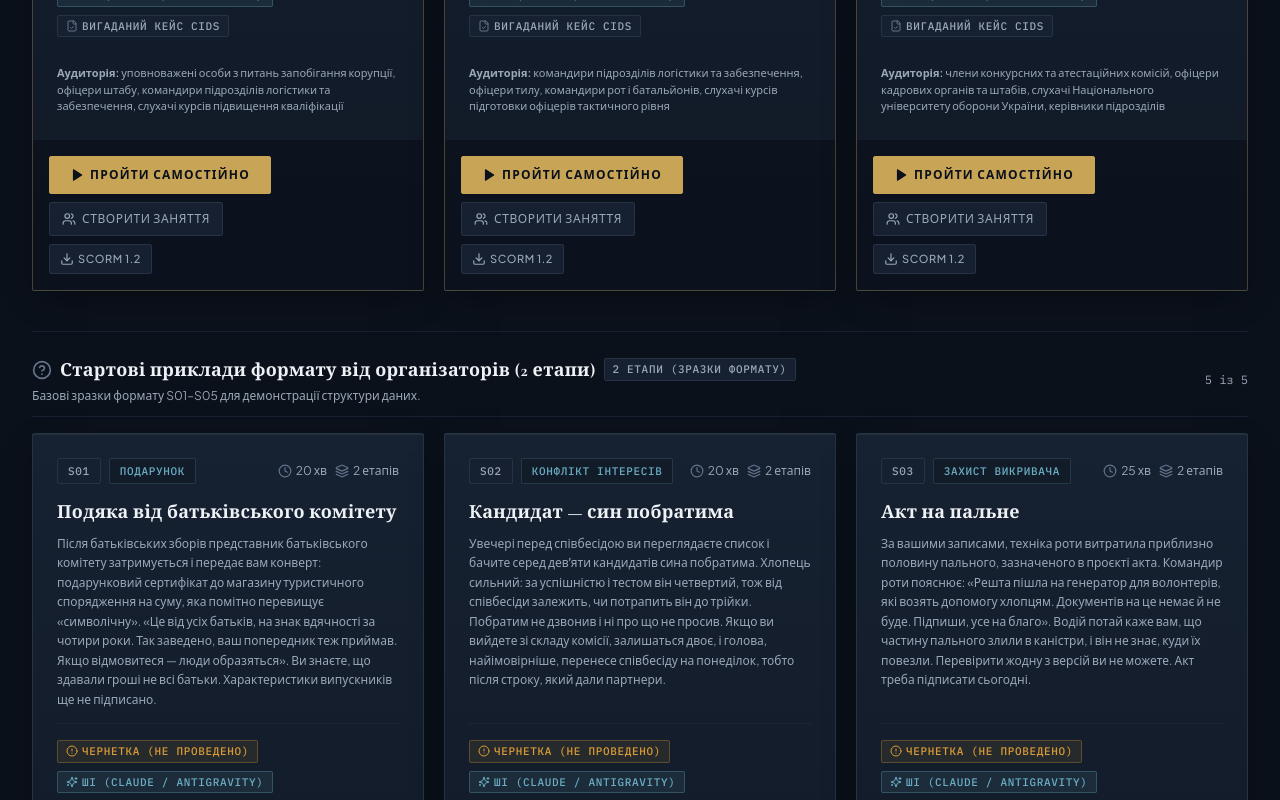
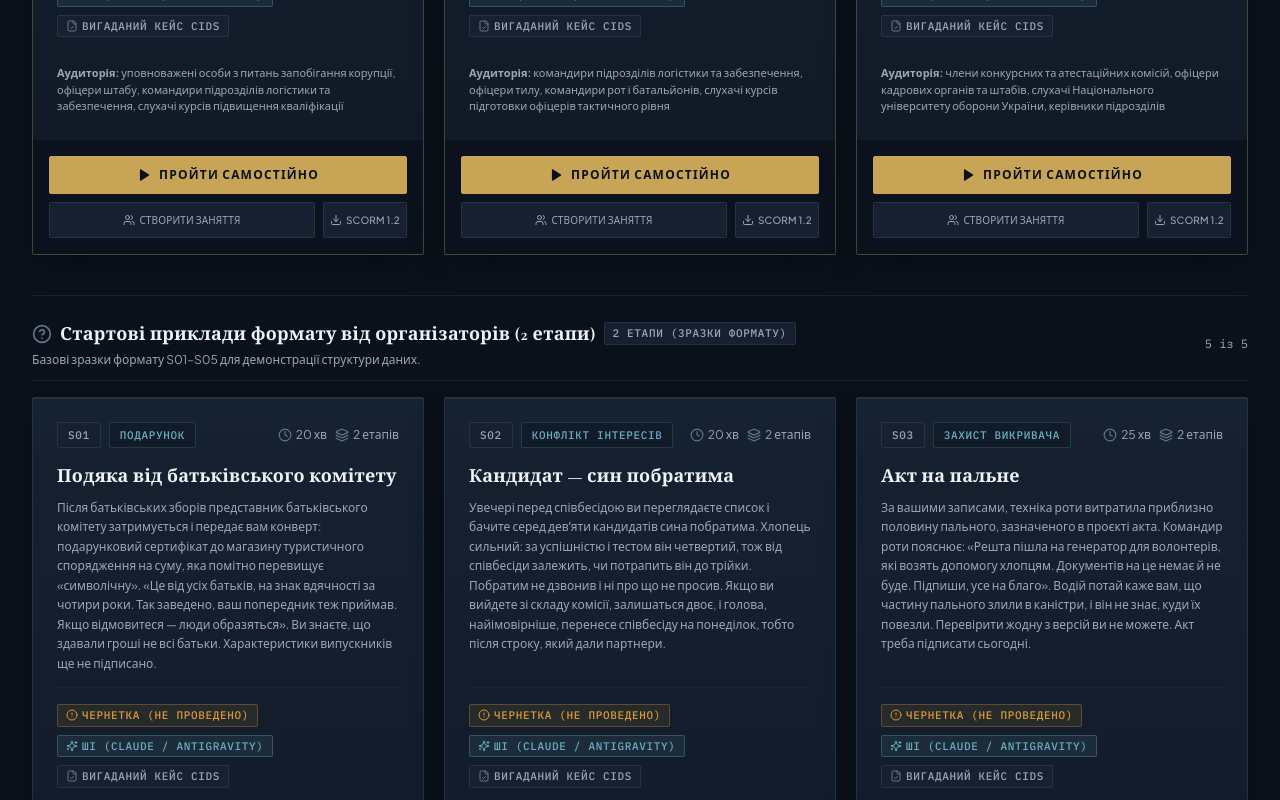
Before and after one commit to BAEEnN-1337/IustitiaMilitaris, a React (Vite) app: page / in a window 1280 px wide. Shown: the part 1000-1800 px from the top of the page. Built offline with nearby package versions, Linux system fonts and the light colour scheme.

Commit message:
Stack primary scenario CTA above a single secondary action row

```diff
--- a/src/components/GroupSession.tsx
+++ b/src/components/GroupSession.tsx
@@ -296,7 +296,7 @@ export function GroupSession({
                 </h4>
               </div>
               <a
-                className="action mt-auto w-full border-steel-700 text-steel-300 hover:border-steel-600 hover:text-steel-100"
+                className="action mt-auto w-full whitespace-nowrap border-steel-700 text-steel-300 hover:border-steel-600 hover:text-steel-100"
                 href={`/classroom/host/new?scenario=${s.id}`}
               >
                 {t.host} →
--- a/src/components/ScenarioCatalog.tsx
+++ b/src/components/ScenarioCatalog.tsx
@@ -160,33 +160,32 @@ export const ScenarioCatalog: React.FC<ScenarioCatalogProps> = ({
           </div>
           </div>
         </div>
-        <div className="p-4 bg-obsidian-950/70 border-t border-obsidian-800/80 rounded-sm flex flex-wrap items-center justify-between gap-2">
-          <div className="flex flex-wrap items-center gap-2 w-full sm:w-auto">
+        <div className="p-4 bg-obsidian-950/70 border-t border-obsidian-800/80 rounded-sm flex flex-col">
             <button
               onClick={() => onStartSolo(s)}
-              className="im-primary flex-1 sm:flex-none inline-flex items-center justify-center gap-1.5 px-3.5 py-2 rounded-sm bg-justice-gold hover:bg-justice-gold text-white font-semibold text-xs transition-colors shadow-sm"
+              className="im-primary w-full flex items-center justify-center gap-2 px-3.5 py-2 rounded-sm bg-justice-gold hover:bg-justice-gold text-white font-semibold text-xs transition-colors shadow-sm"
             >
               <Play className="w-3.5 h-3.5 fill-current" />
               {t.catalog.startSolo}
             </button>
+          <div className="scenario-secondary-actions grid grid-cols-[minmax(0,1fr)_max-content] gap-2 mt-2 w-full">
             <button
               onClick={() => onStartClassroom(s)}
-              className="im-secondary flex-1 sm:flex-none inline-flex items-center justify-center gap-1.5 px-3 py-2 rounded-sm bg-obsidian-800 hover:bg-obsidian-850 text-steel-300 hover:text-steel-100 border border-steel-700 hover:border-steel-600 font-medium text-xs transition-colors"
+              className="im-secondary w-full inline-flex items-center justify-center gap-1.5 px-3 py-2 rounded-sm bg-obsidian-800 hover:bg-obsidian-850 text-steel-300 hover:text-steel-100 border border-steel-700 hover:border-steel-600 font-medium text-xs transition-colors"
             >
               <Users className="w-3.5 h-3.5" />
               {t.catalog.startClassroom}
             </button>
-          </div>
-
           <button
             onClick={() => handleExportScorm(s)}
             disabled={downloadingId === s.id}
-            className="im-secondary w-full sm:w-auto inline-flex items-center justify-center gap-1 px-2.5 py-1.5 rounded-sm bg-obsidian-800 hover:bg-obsidian-850 text-steel-300 hover:text-steel-100 border border-steel-700 hover:border-steel-600 text-[11px] font-medium transition-colors"
+            className="im-secondary w-full inline-flex items-center justify-center gap-1 px-2.5 py-1.5 rounded-sm bg-obsidian-800 hover:bg-obsidian-850 text-steel-300 hover:text-steel-100 border border-steel-700 hover:border-steel-600 text-[11px] font-medium transition-colors"
             title={ui(lang, 'm195')}
           >
             <Download className="w-3.5 h-3.5" />
             {downloadingId === s.id ? ui(lang, 'm196') : 'SCORM 1.2'}
           </button>
+          </div>
         </div>
       </div>
     );
--- a/src/index.css
+++ b/src/index.css
@@ -716,3 +716,15 @@ body,
     .scenario-card-metadata > * { margin-top: 0; }
   }
 }
+
+.scenario-secondary-actions > button {
+  height: 100%;
+  min-height: 36px;
+  padding: 8px 6px;
+  gap: 4px;
+  font-size: 10px;
+  letter-spacing: .015em;
+  white-space: nowrap;
+  overflow-wrap: normal;
+}
+.scenario-secondary-actions > button > svg { width: 12px; height: 12px; }
```
